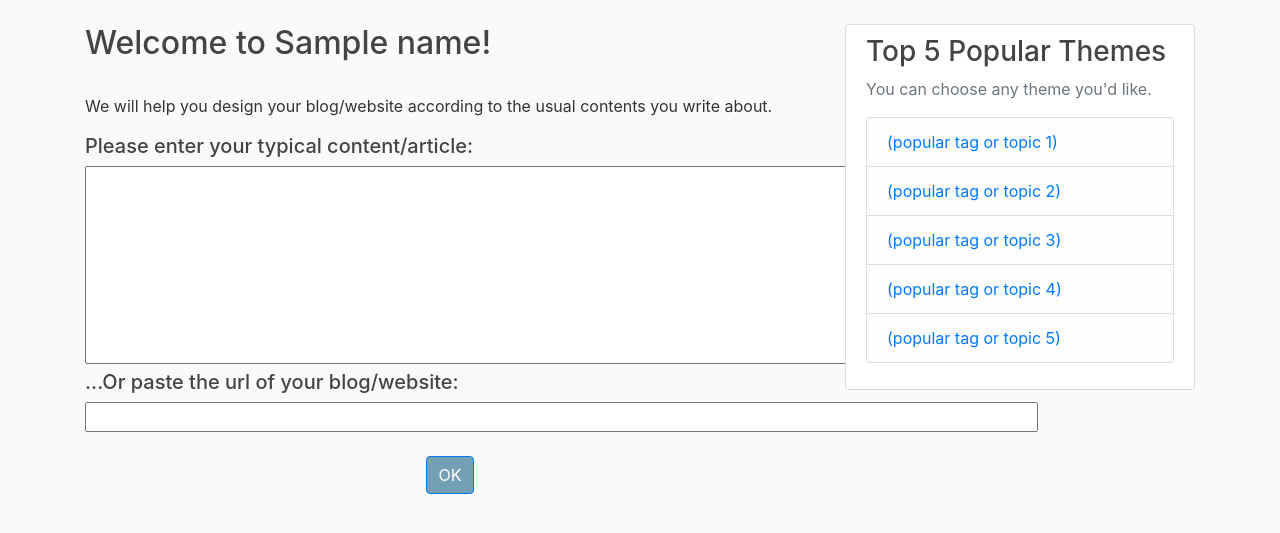
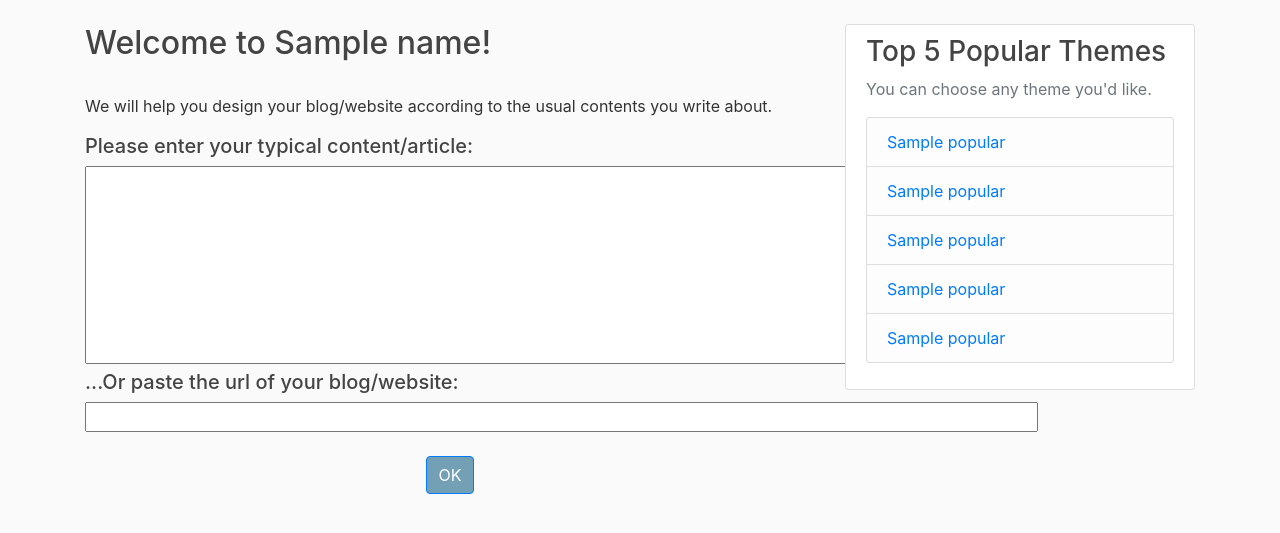
Before and after one commit to minkim25/WebStyleGenerator, a Flask app: template web_application/templates/home.html in a window 1280 px wide. Shown: the part 56-589 px from the top of the page. Run offline with Flask 2, Linux system fonts and the light colour scheme; the template is opened without the code that fills it: most values are stand-ins (such as "Sample title", 1, 10 or a date in 2020); some libraries are stand-ins or nearby versions.

Commit message:
modified to have a dynamic list of popular topics

```diff
--- a/web_application/templates/layout.html
+++ b/web_application/templates/layout.html
@@ -14,6 +14,7 @@
 	{% else %}
 		<title>{{name}}</title>
 	{% endif %}
+
 </head>
 <body>
 	<header class="site-header">
@@ -43,11 +44,9 @@
 					<h3>Top 5 Popular Themes</h3>
 					<p class='text-muted'>You can choose any theme you'd like.
 						<ul class="list-group">
-							<li class="list-group-item list-group-item-light"><a href="/result">(popular tag or topic 1)</a></li>
-							<li class="list-group-item list-group-item-light"><a href="/result">(popular tag or topic 2)</a></li>
-							<li class="list-group-item list-group-item-light"><a href="/result">(popular tag or topic 3)</a></li>
-							<li class="list-group-item list-group-item-light"><a href="/result">(popular tag or topic 4)</a></li>
-							<li class="list-group-item list-group-item-light"><a href="/result">(popular tag or topic 5)</a></li>
+							{% for i in range(5) %}
+								<li class="list-group-item list-group-item-light"><a href="/result">{{popular[i]}}</a></li>
+							{% endfor %}
 						</ul>
 					</p>
 				</div>
```
